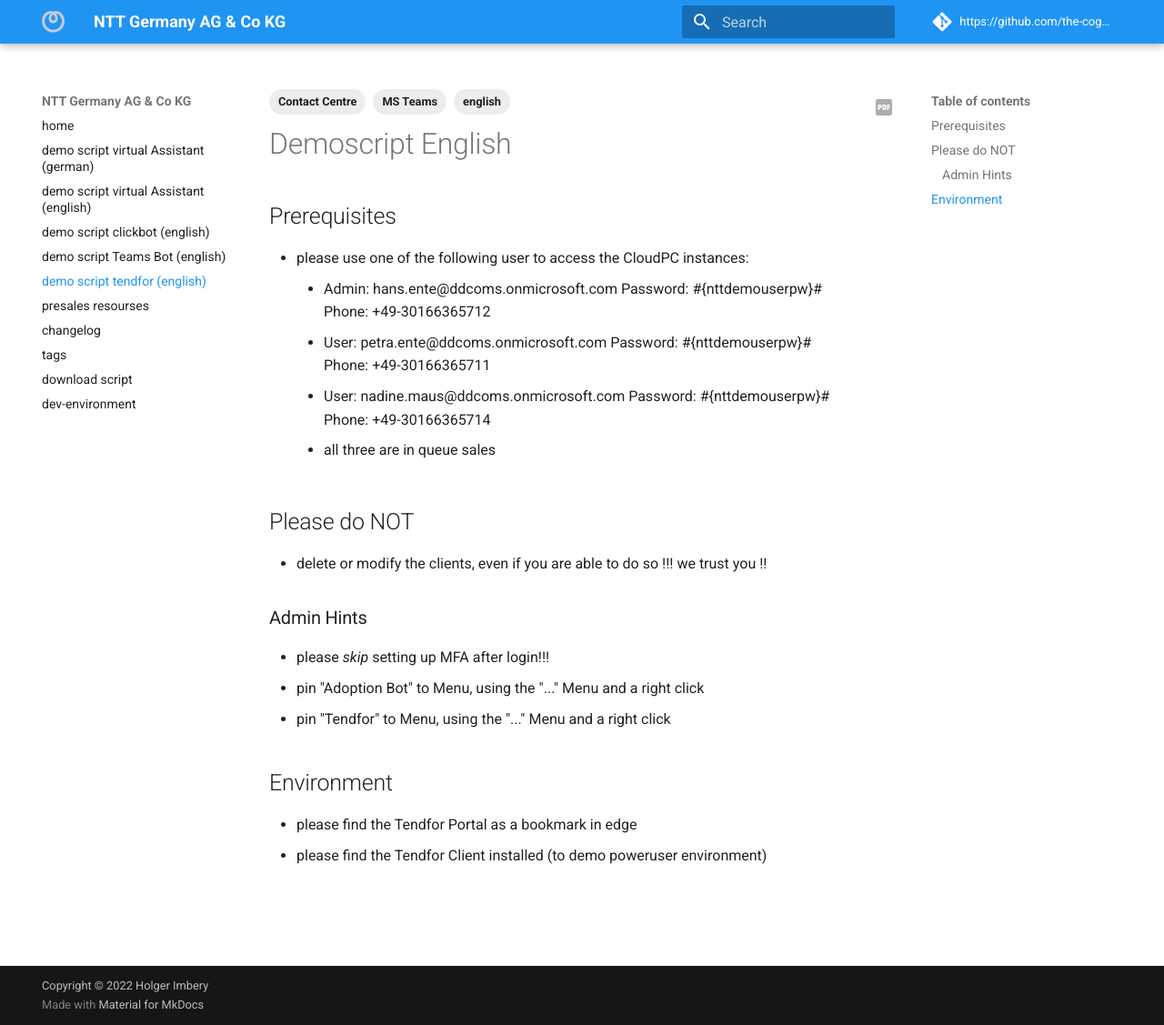
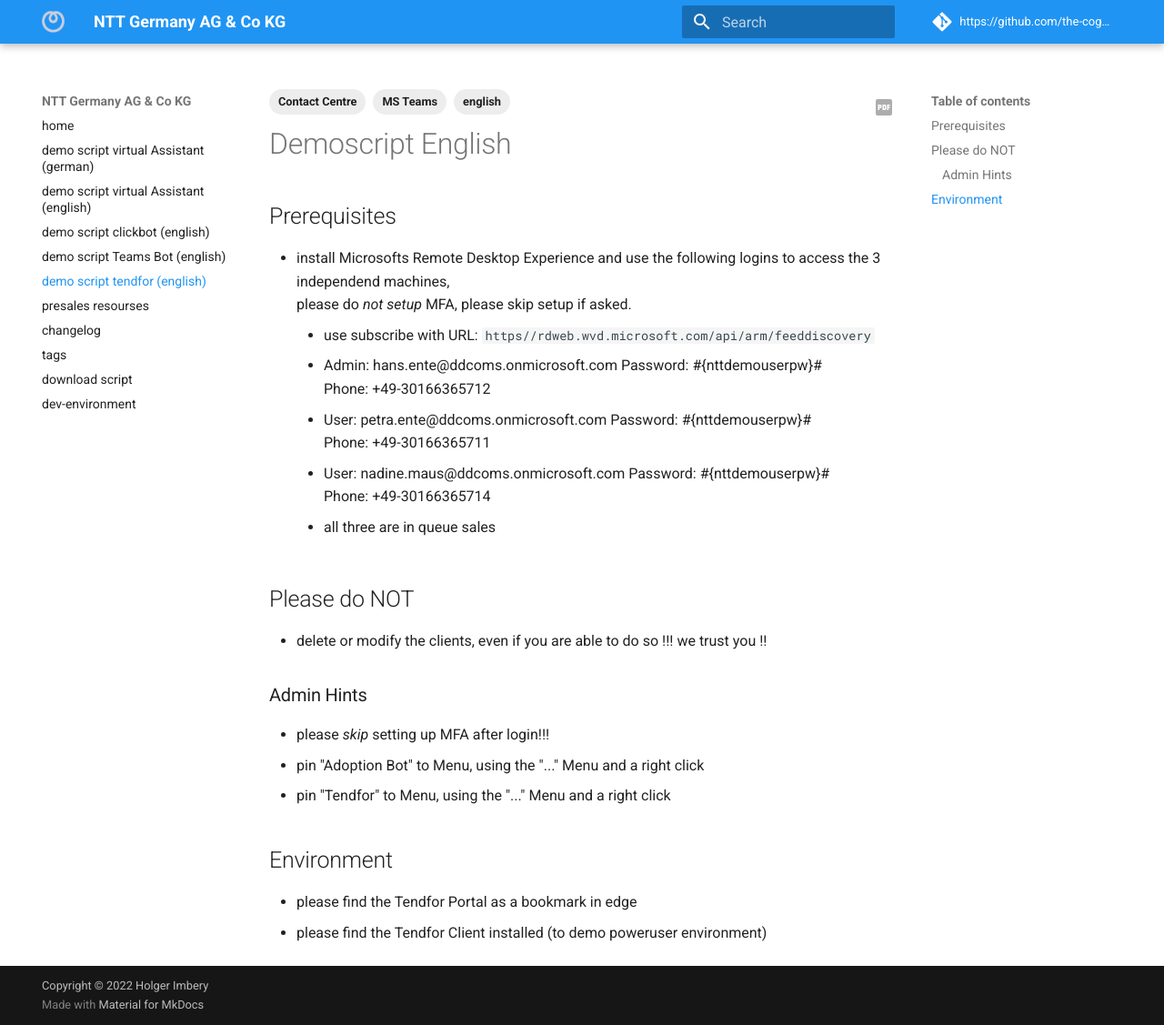
Before and after one commit to the-cognitiveservices-ninja/demo-environment, an MkDocs documentation site: the page built from docs/tendfor.md, in a window 1280 px wide and 1127 px high. Shown: the whole window at 91% size. Built offline with MkDocs 1.6.1 and Material for MkDocs 9.7.7, drawn with Linux system fonts in a browser that asks for light colours; comment, search, counter and statistics services are not loaded.

Commit message:
added: cloudpcs

````diff
--- a/docs/tendfor.md
+++ b/docs/tendfor.md
@@ -9,7 +9,12 @@
 # Demoscript English
 
 ## Prerequisites
-  - please use one of the following user to access the CloudPC instances:
+  - install Microsofts Remote Desktop Experience and use the following logins to access the 3 independend machines,
+    please do _not setup_ MFA, please skip setup if asked.
+    - use subscribe with URL:
+    ```
+    https//rdweb.wvd.microsoft.com/api/arm/feeddiscovery
+    ```
     - Admin: hans.ente@ddcoms.onmicrosoft.com Password: #{nttdemouserpw}#
       Phone:  +49-30166365712
     - User: petra.ente@ddcoms.onmicrosoft.com Password: #{nttdemouserpw}#
````
